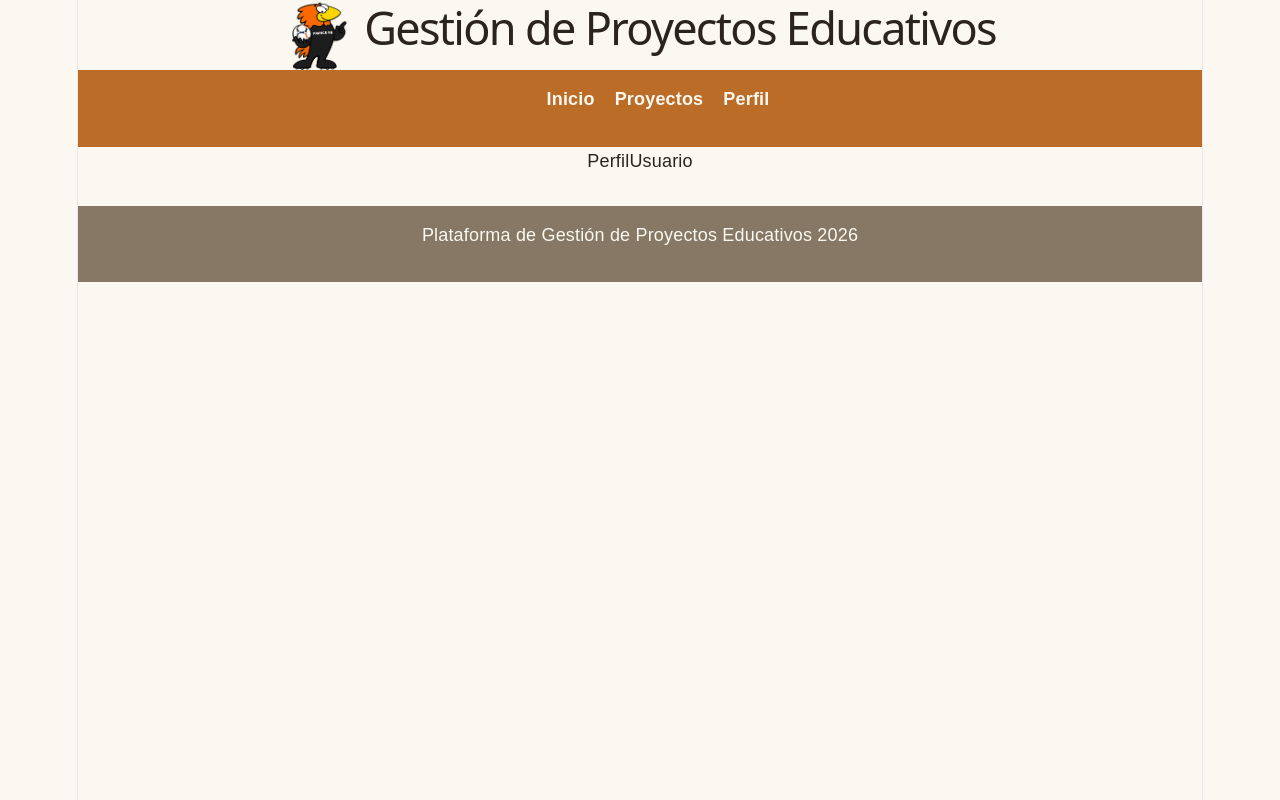
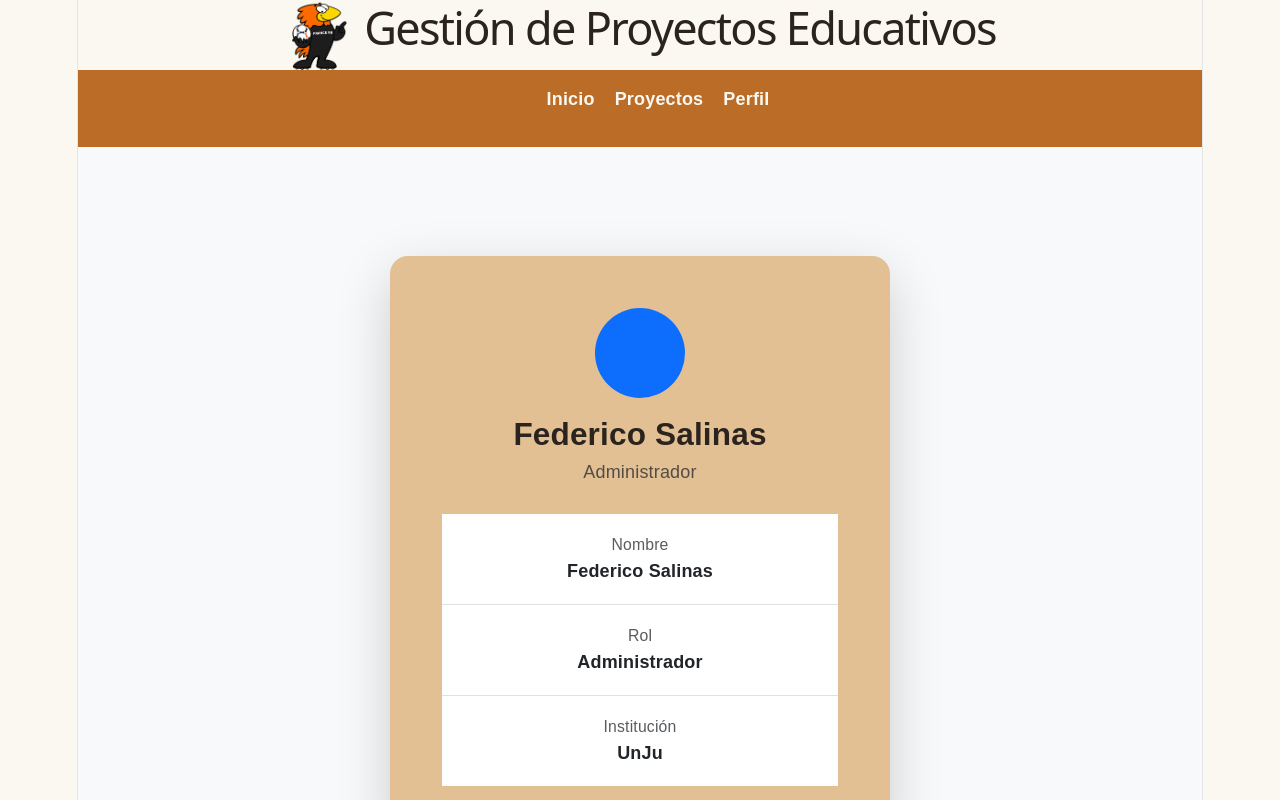
Before and after one commit to FedericoAgustin/pv_tp3_grupo20, a React (Vite) app: page /perfil in a window 1280 px wide. Shown: the top 800 px of the page. Built offline with nearby package versions, Linux system fonts and the light colour scheme.

Commit message:
se agrega contenido al componente PerfilUsuario, se modifica el componente ProyectoCard y se agregan estilos

```diff
--- a/src/components/ProyectoCard.jsx
+++ b/src/components/ProyectoCard.jsx
@@ -1,31 +1,30 @@
 import React from 'react'
 import { ImagenProyecto } from './ImagenProyecto';
-import {Card, Button} from "react-bootstrap";
+import { Card, Button, Badge } from "react-bootstrap";
 
 const ProyectoCard = ({ proyecto, handleEliminar, verDetalle }) => {
-
   const { id, titulo, categoria, estado, imagen } = proyecto;
-      {/*revisar estilos de los botones , estilos que incluya el <article> porque se se reemplazo con el card  y espacios con la imagen. Tambien, queda mal Card.Img */}
   return (
-          /* <article>*/
-      <Card>
-        <Card.Body>
-          <Card.Title>{titulo}</Card.Title>
-          <Card.Img variant='top' src={imagen} alt={titulo}/>
-          {/*<ImagenProyecto imagen={imagen} titulo={titulo} />*/}
-          <Card.Subtitle className="categoria-p">
-          <strong>Categoría:</strong> {categoria}
-          </Card.Subtitle>
-          <Card.Subtitle style={{ textAlign: "left" }}>
-           <strong>Estado:</strong> {estado}
-          </Card.Subtitle>
-        </Card.Body>
-        <Button variant="danger" style={{ marginTop: "15px", cursor: "pointer" }} onClick={() => handleEliminar(id)}> Eliminar Proyecto </Button>
-        <Button variant="info" style={{ marginTop: "15px", cursor: "pointer" }} onClick={() => verDetalle(id)}> Ver Detalle </Button>
-
-
-      </Card>
-          /* <article>*/
+    <Card className="shadow-sm h-100 border-0 card-proyecto">
+      <Card.Img variant="top" src={imagen} alt={titulo} style={{ height: "220px", objectFit: "cover" }} />
+      <Card.Body className="d-flex flex-column">
+        <Card.Title className="fw-bold mb-3">
+          {titulo}
+        </Card.Title>
+        <div className="mb-3">
+          <Badge bg="primary" className="me-2">{categoria}</Badge>
+          <Badge bg={estado === "Completado" ? "success" : "secondary"}>{estado}</Badge>
+        </div>
+        <div className="mt-auto d-flex gap-2">
+          <Button variant="info" className="flex-fill" onClick={() => verDetalle(id)}          >
+            Ver detalle
+          </Button>
+          <Button variant="danger" className="flex-fill" onClick={() => handleEliminar(id)}          >
+            Eliminar
+          </Button>
+        </div>
+      </Card.Body>
+    </Card>
   )
 }
 export default ProyectoCard;
--- a/src/static/css/styles.css
+++ b/src/static/css/styles.css
@@ -24,7 +24,9 @@ body {
 }
 
 /* TIPOGRAFÍA */
-h1, h2, h3 {
+h1,
+h2,
+h3 {
     color: var(--color-texto);
     margin-bottom: 15px;
 }
@@ -49,6 +51,42 @@ h1, h2, h3 {
     box-shadow: 0 4px 10px rgba(0, 0, 0, 0.1);
 }
 
+.card-proyecto {
+    background-color: #f5e0c1;
+    border-radius: 15px;
+    overflow: hidden;
+    border: 1px solid transparent;
+    transition:
+        transform 0.3s ease,
+        box-shadow 0.3s ease,
+        border-color 0.3s ease;
+}
+
+.card-proyecto:hover {
+    transform: translateY(-8px);
+    border-color: var(--color-principal);
+    box-shadow:
+        0 12px 30px rgba(0, 0, 0, 0.15),
+        0 0 15px rgba(13, 110, 253, 0.2);
+}
+
+.card-proyecto img {
+    transition: all 0.4s ease;
+}
+
+.card-proyecto:hover img {
+    transform: scale(1.05);
+    filter: brightness(0.95);
+}
+
+.card-proyecto .card-title {
+    transition: color 0.3s ease;
+}
+
+.card-proyecto:hover .card-title {
+    color: var(--color-principal);
+}
+
 /*------ SECCIÓN DE PROYECTOS (Grilla) ------ */
 .section-proyectos {
     display: grid;
@@ -63,7 +101,7 @@ h1, h2, h3 {
     border-radius: 12px;
     text-align: center;
     transition: transform 0.2s;
-    border: 1px solid rgba(0,0,0,0.05);
+    border: 1px solid rgba(0, 0, 0, 0.05);
 }
 
 .section-proyectos article:hover {
@@ -113,7 +151,9 @@ h1, h2, h3 {
 }
 
 /* INPUTS Y SELECTS */
-input, select, textarea {
+input,
+select,
+textarea {
     padding: 12px;
     border-radius: 8px;
     border: none;
@@ -122,7 +162,8 @@ input, select, textarea {
     max-width: 100%;
 }
 
-.titulo { /* Input de búsqueda */
+.titulo {
+    /* Input de búsqueda */
     border: 2px solid var(--color-primario);
     max-width: 300px;
 }
@@ -136,7 +177,8 @@ button {
     border-radius: 8px;
 }
 
-.link { /* Botón de Filtrar / Agregar */
+.link {
+    /* Botón de Filtrar / Agregar */
     background-color: var(--color-texto);
     color: var(--color-fondo);
     padding: 10px 20px;
@@ -157,7 +199,7 @@ button {
     background-color: #7a2c2c;
 }
 
-.caja-boton{
+.caja-boton {
     display: flex;
     justify-content: center;
     gap: 10px;
@@ -198,32 +240,30 @@ footer {
     }
 
     .aside-proyectos {
-        order: -1; /* El formulario sale arriba en móviles */
+        order: -1;
+        /* El formulario sale arriba en móviles */
     }
 }
+
 .Detalles {
     background-color: #036b08;
     color: white;
     padding: 8px 15px;
     width: 100%;
 }
-.imagen-proyecto{
+
+.imagen-proyecto {
     width: 100%;
     height: 180px;
     object-fit: cover;
     border-radius: 8px;
     display: block;
 }
-.logo-img{
+
+.logo-img {
     width: 70px;
     height: 70px;
     object-fit: contain;
-}
-
-.card p {
-  overflow-wrap: break-word;
-  word-break: break-word;
-  white-space: normal;
 }
 
 .link-recursos {
--- a/src/views/PerfilUsuario.jsx
+++ b/src/views/PerfilUsuario.jsx
@@ -1,9 +1,39 @@
 import React from 'react'
+import { Card, Container, ListGroup } from 'react-bootstrap';
 
 const PerfilUsuario = () => {
     return (
-        <div>PerfilUsuario</div>
-    )
+        <div className="bg-light min-vh-100 d-flex align-items-center justify-content-center"        >
+            <Container>
+                <Card className="mx-auto shadow-lg border-0 rounded-4" style={{ maxWidth: "500px" }}                >
+                    <Card.Body className="p-4">
+                        <div className="text-center mb-4">
+                            <div className="bg-primary text-white rounded-circle d-flex align-items-center justify-content-center mx-auto mb-3" style={{ width: "90px", height: "90px", fontSize: "2rem", fontWeight: "bold" }}>
+                            </div>
+                            <h3 className="fw-bold mb-1">Federico Salinas</h3>
+                            <p className="text-muted mb-0">Administrador</p>
+                        </div>
+                        <ListGroup variant="flush">
+                            <ListGroup.Item className="py-3">
+                                <div className="text-muted small">Nombre</div>
+                                <div className="fw-semibold">Federico Salinas</div>
+                            </ListGroup.Item>
+
+                            <ListGroup.Item className="py-3">
+                                <div className="text-muted small">Rol</div>
+                                <div className="fw-semibold">Administrador </div>
+                            </ListGroup.Item>
+
+                            <ListGroup.Item className="py-3">
+                                <div className="text-muted small">Institución</div>
+                                <div className="fw-semibold">UnJu</div>
+                            </ListGroup.Item>
+                        </ListGroup>
+                    </Card.Body>
+                </Card>
+            </Container>
+        </div>
+    );
 }
 
 export default PerfilUsuario
```
Lines whose indentation alone changed are shown as unchanged.
